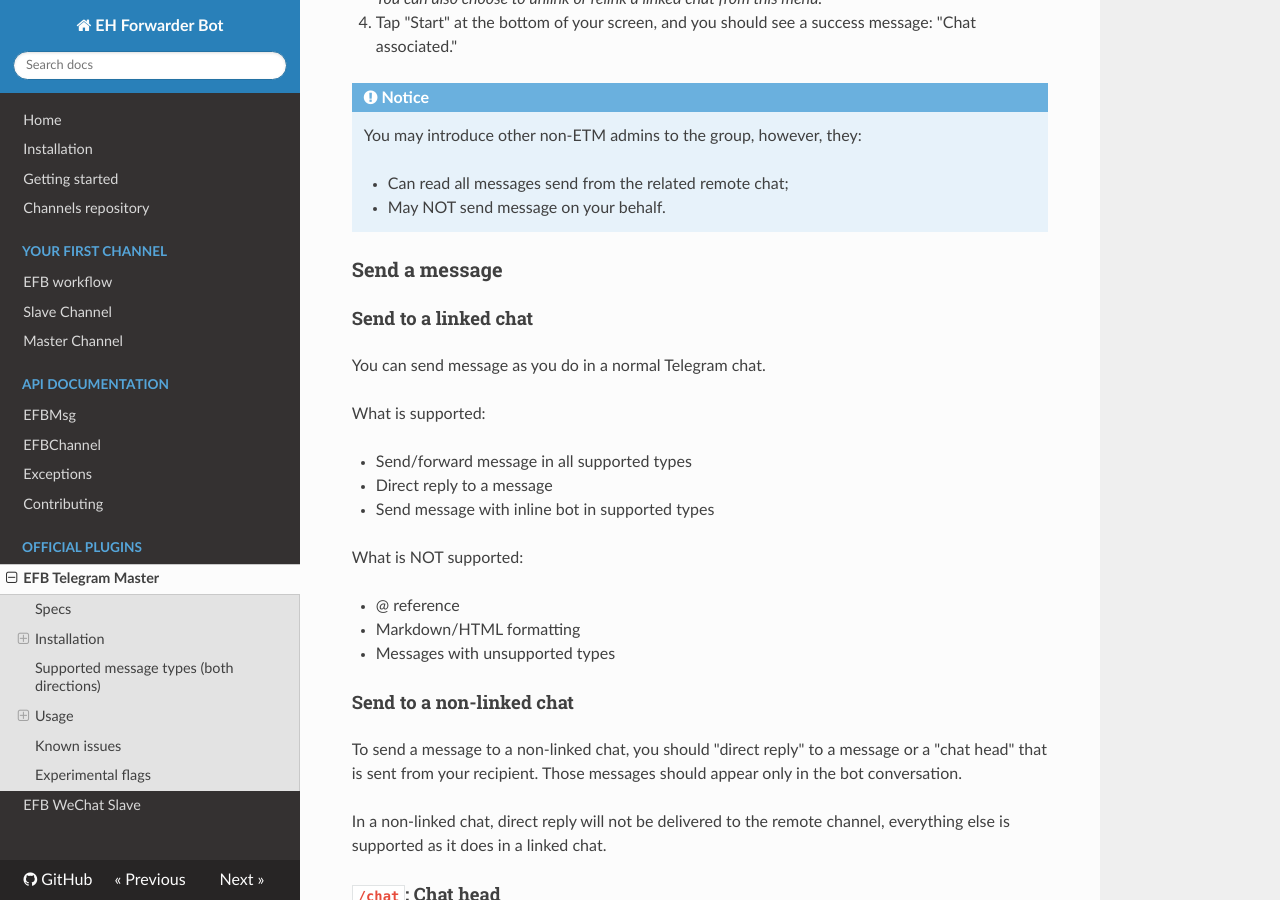
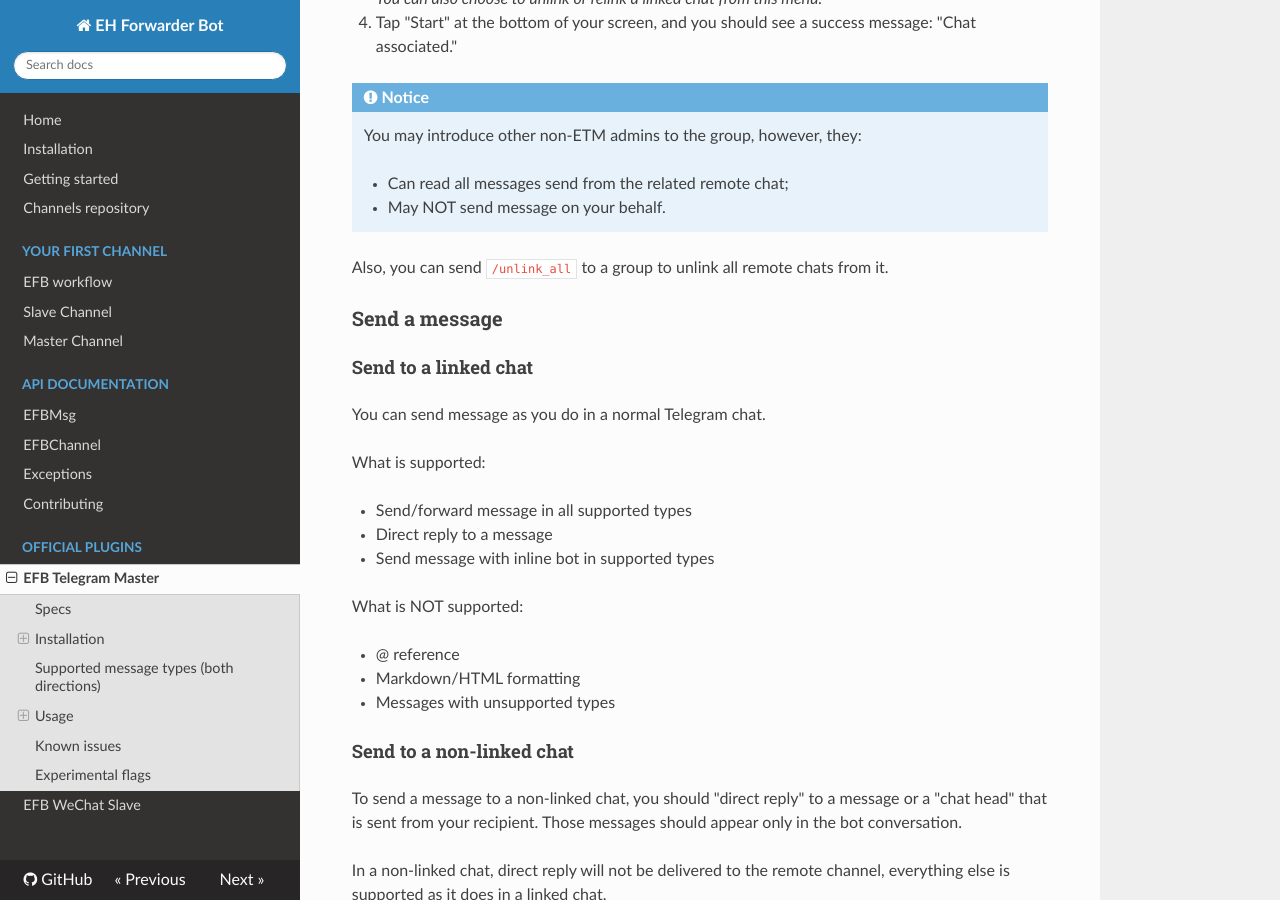
Before and after one commit to ehForwarderBot/ehForwarderBot, an MkDocs documentation site: the page built from docs/ETM.md, in a window 1280 px wide and 900 px high, scrolled down 2651 px. Built offline with MkDocs 1.6.1, drawn with Linux system fonts in a browser that asks for light colours; nearby versions of some CDN libraries; old or Windows-style settings are respelled for this version of MkDocs.

Commit message:
Doc update

```diff
--- a/docs/ETM.md
+++ b/docs/ETM.md
@@ -99,6 +99,8 @@
 
     * Can read all messages send from the related remote chat;
     * May NOT send message on your behalf.
+
+Also, you can send `/unlink_all` to a group to unlink all remote chats from it.
 
 ### Send a message
 #### Send to a linked chat
```
